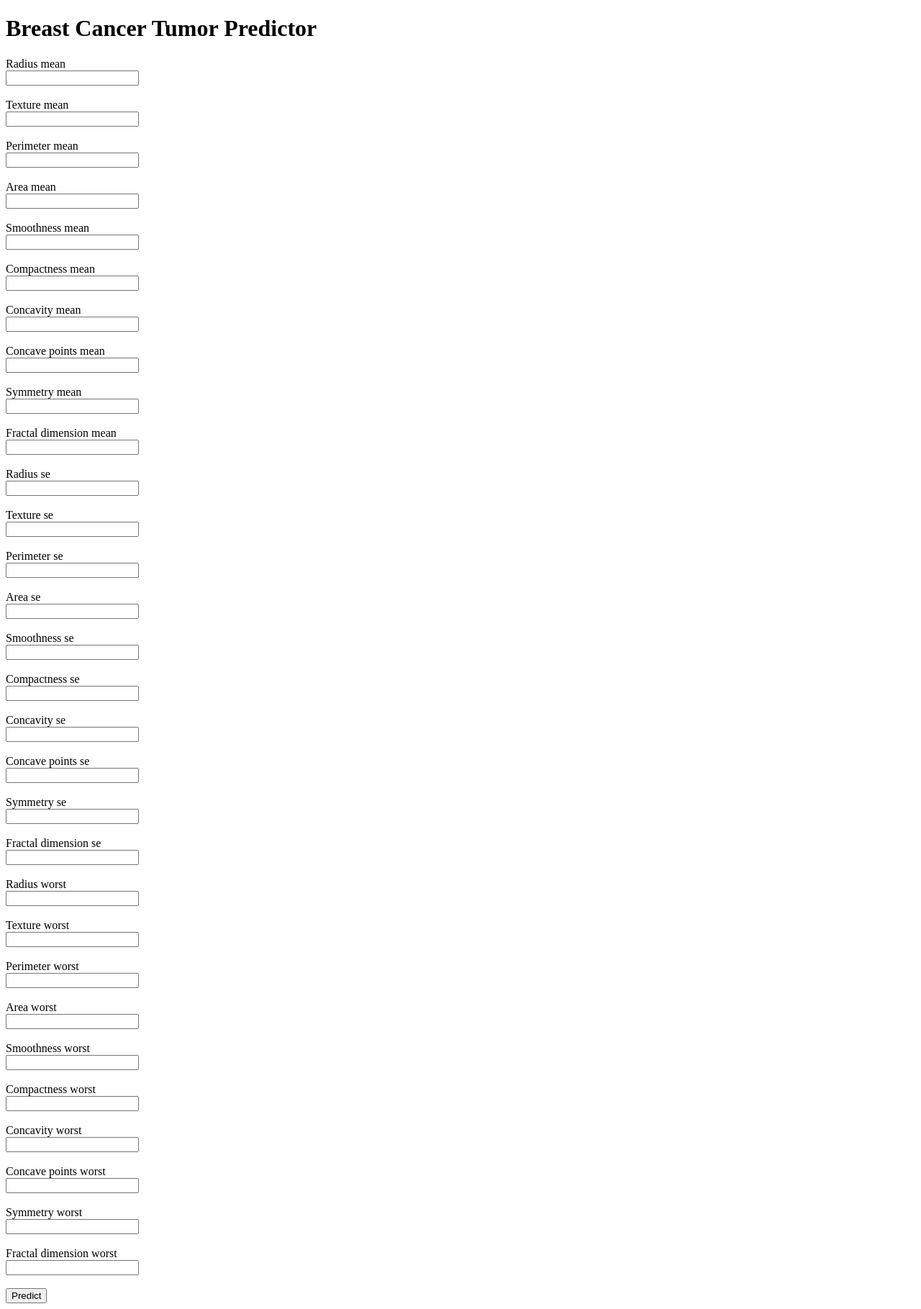
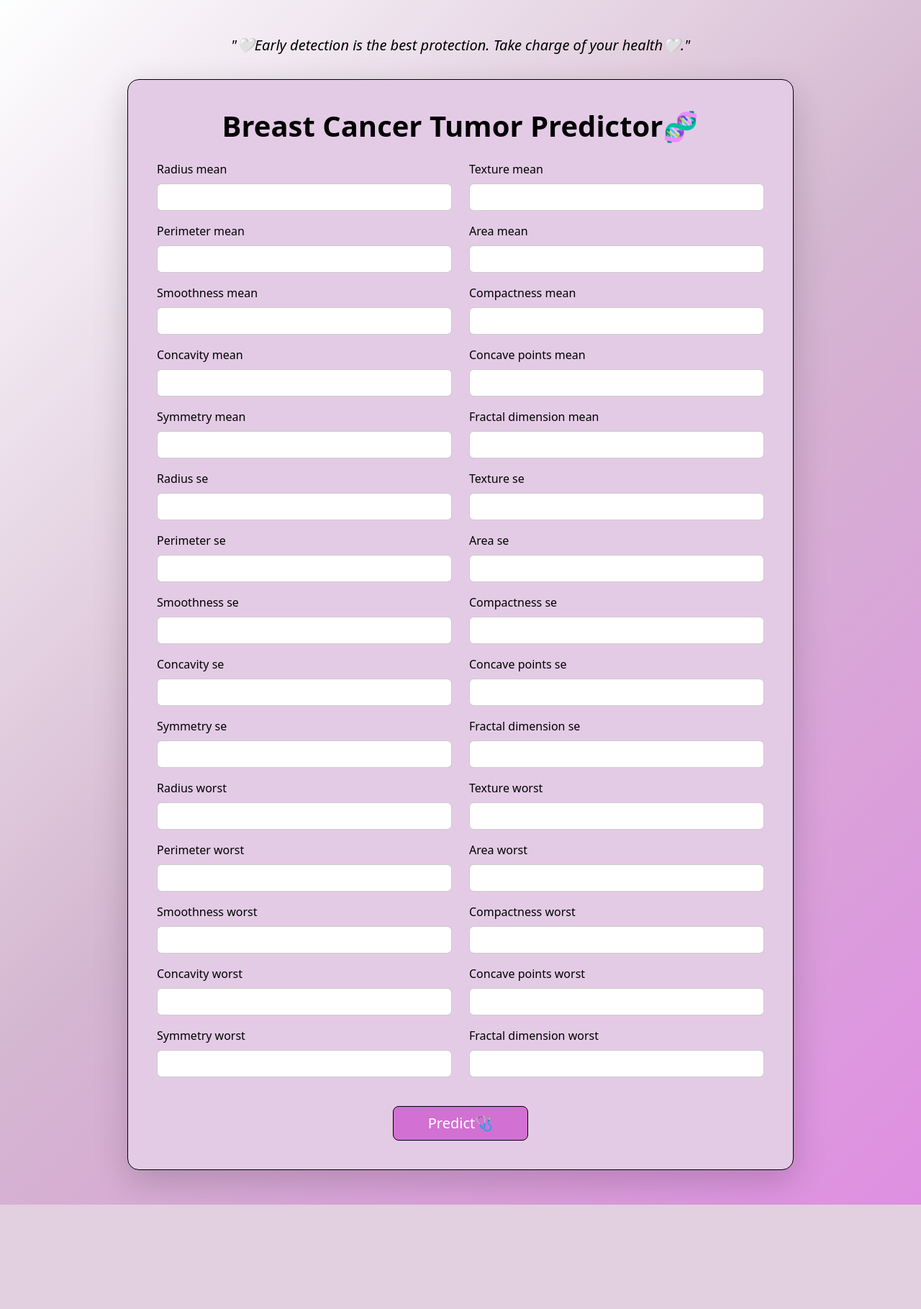
Before and after one commit to Amritasingh600/ML_Model, a Flask app: page / in a window 1280 px wide. Shown: the whole page at 72% size. After the commit the page ends 1674 px from the top, so only its background shows below. Run offline with Flask 3, Linux system fonts and the light colour scheme; parts of the project's set-up code (start-up, migrations or seed data) failed here and were passed over.

Commit message:
modified frontend

```diff
--- a/brest_cancer_lr/flask_app/templates/index.html
+++ b/brest_cancer_lr/flask_app/templates/index.html
@@ -1,12 +1,81 @@
-<!-- templates/index.html -->
 <!DOCTYPE html>
-<html>
+<html lang="en">
 <head>
+  <meta charset="UTF-8" />
+  <meta name="viewport" content="width=device-width, initial-scale=1" />
   <title>Breast Cancer Predictor</title>
+
+  <!-- Bootstrap 5 CDN -->
+  <link
+    href="https://cdn.jsdelivr.net/npm/bootstrap@5.3.3/dist/css/bootstrap.min.css"
+    rel="stylesheet"
+  >
+
+  <style>
+    body {
+      /* Smooth warm gradient background */
+      background: linear-gradient(135deg, #feffff, #d4b6d0, #df8fe2);
+      min-height: 100vh;
+      display: flex;
+      align-items: center;
+    }
+
+    .card {
+      background-color: #e3cbe5; /* Subtle warm off-white */
+      border-radius: 1rem;
+      border: 1px solid #000000;
+      box-shadow: 0 4px 20px rgba(0, 0, 0, 0.1);
+      color: #000000;
+    }
+
+    .quote {
+      font-size: 20px;
+      font-style: italic;
+      color: #000000; /* Darker text for better readability */
+      text-align: center;
+      margin-bottom: 2rem;
+    }
+
+    h1 {
+      color: #000000; /* Deep warm brown */
+      font-weight: bold;
+    }
+
+    label {
+      color: #000000;
+    }
+
+    .form-control {
+      background-color: #ffffff; /* Crisp white inputs for clarity */
+      color: #333333;
+      border: 1px solid #ccc;
+    }
+
+    .btn-primary {
+      background-color: #d370d3;
+      border-color: #000000;
+    }
+
+    .btn-primary:hover {
+      background-color: #970889;
+      border-color: #010100;
+    }
+  </style>
 </head>
 <body>
-    <h1>Breast Cancer Tumor Predictor</h1>
+
+  <div class="container py-5">
+    <div class="quote">
+      "🤍Early detection is the best protection. Take charge of your health🤍."
+    </div>
+    <div class="row justify-content-center">
+      <div class="col-lg-10">
+        <div class="card shadow-lg p-4">
+          <div class="card-body">
+            <h1 class="card-title text-center mb-4">Breast Cancer Tumor Predictor🧬</h1>
+
             <form method="POST">
+              <div class="row">
                 {% for feature in [
                   "radius_mean", "texture_mean", "perimeter_mean", "area_mean",
                   "smoothness_mean", "compactness_mean", "concavity_mean", "concave_points_mean",
@@ -17,14 +86,40 @@
                   "smoothness_worst", "compactness_worst", "concavity_worst", "concave_points_worst",
                   "symmetry_worst", "fractal_dimension_worst"
                 ] %}
-            <label for="{{ feature }}">{{ feature.replace('_', ' ').capitalize() }}</label><br>
-            <input type="text" name="{{ feature }}" id="{{ feature }}" required><br><br>
+                  <div class="col-md-6 mb-3">
+                    <label for="{{ feature }}" class="form-label">
+                      {{ feature.replace('_', ' ').capitalize() }}
+                    </label>
+                    <input
+                      type="number"
+                      step="any"
+                      class="form-control"
+                      name="{{ feature }}"
+                      id="{{ feature }}"
+                      required
+                    >
+                  </div>
                 {% endfor %}
-        <button type="submit">Predict</button>
+              </div>
+
+              <div class="text-center mt-4">
+                <button type="submit" class="btn btn-primary btn-lg px-5">Predict🩺</button>
+              </div>
             </form>
 
             {% if result %}
-        <h2>{{ result }}</h2>
+              <div class="alert alert-info text-center mt-4">
+                <h4>{{ result }}</h4>
+              </div>
             {% endif %}
+
+          </div>
+        </div>
+      </div>
+    </div>
+  </div>
+
+  <!-- Bootstrap JS Bundle (optional) -->
+  <script src="https://cdn.jsdelivr.net/npm/bootstrap@5.3.3/dist/js/bootstrap.bundle.min.js"></script>
 </body>
 </html>
```
Also changed, not shown: 1 other file. Lines whose indentation alone changed are shown as unchanged.
